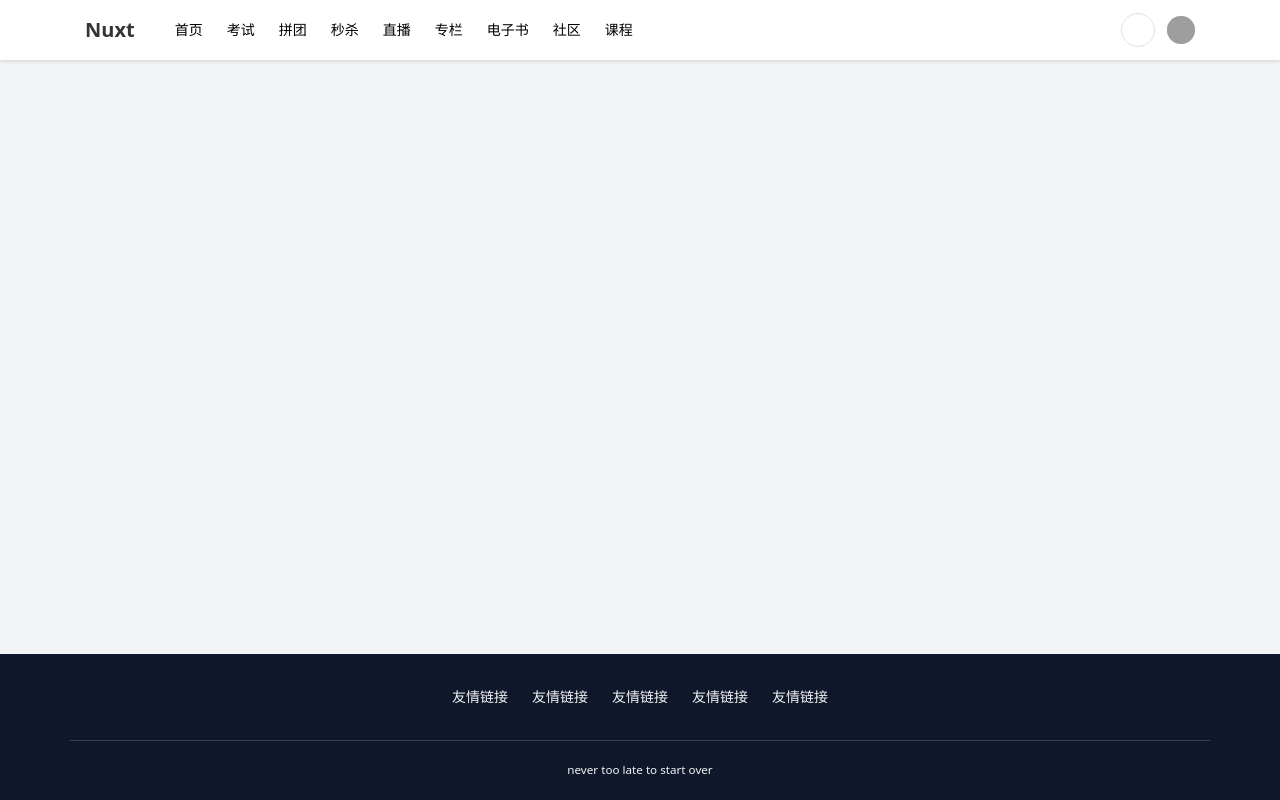
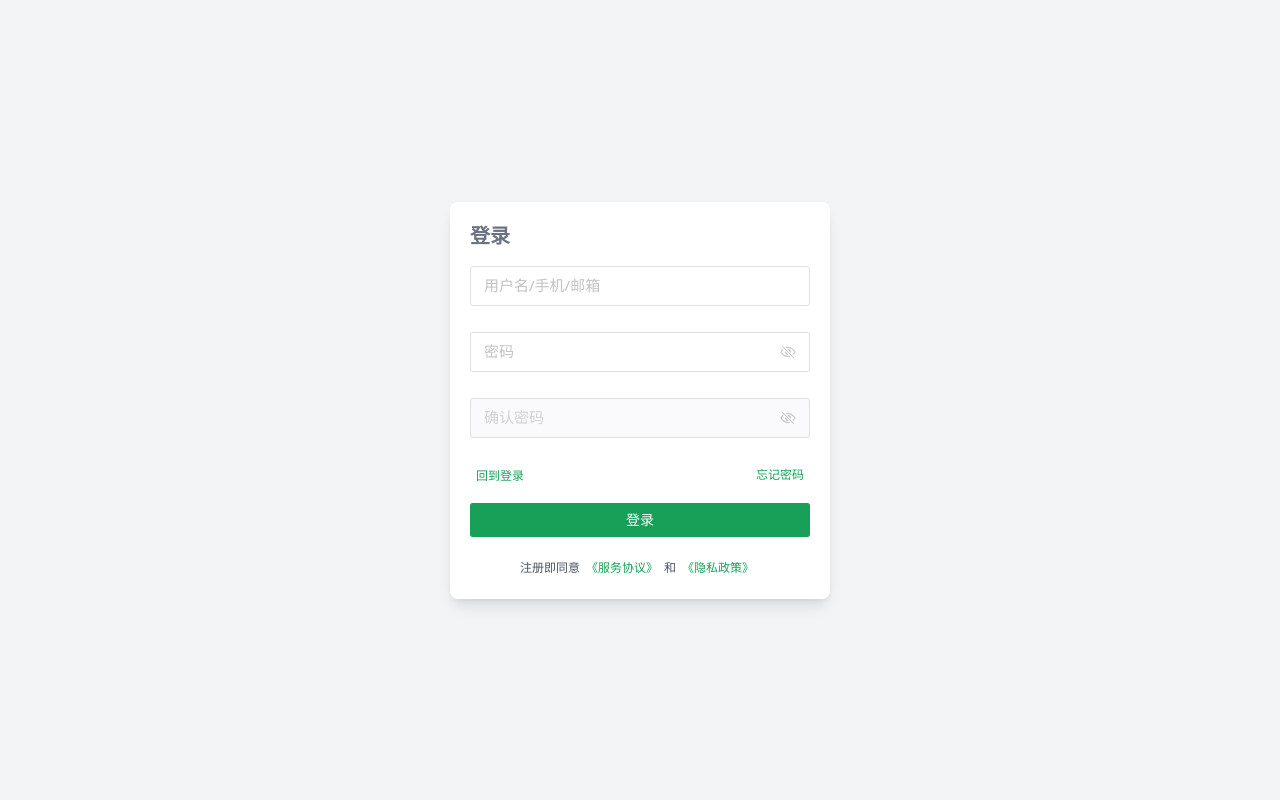
Before and after one commit to anthle/nuxt-edu, a Nuxt app: page /register in a window 1280 px wide. Built offline with nearby package versions, Linux system fonts and the light colour scheme; grey boxes are pictures that could not be loaded; some icons are missing.

Commit message:
feat: complete the layout and validation of the login page and register page

```diff
--- a/app.vue
+++ b/app.vue
@@ -1,12 +1,14 @@
 <script setup>
-import { NConfigProvider } from 'naive-ui'
+import { NConfigProvider, NMessageProvider } from 'naive-ui'
 </script>
 
 <template>
   <div>
     <NConfigProvider inline-theme-disabled>
       <NuxtLayout>
-        <NuxtPage />
+        <NMessageProvider>
+          <NuxtPage />
+        </NMessageProvider>
       </NuxtLayout>
     </NConfigProvider>
   </div>
--- a/components/NavBar.vue
+++ b/components/NavBar.vue
@@ -1,5 +1,5 @@
 <script setup lang="ts">
-import { NAvatar, NButton, NDropdown, NIcon } from 'naive-ui'
+import { NButton, NIcon } from 'naive-ui'
 import { Search } from '@vicons/ionicons5'
 import SearchBar from './SearchBar.vue'
 import type { MenusItem } from '@/components/Ui/types'
@@ -138,12 +138,15 @@ function openSearchBar() {
         </NButton>
       </div>
 
-      <!-- <NButton strong secondary>
-        登录
-      </NButton> -->
-      <NDropdown trigger="hover" :options="options">
+      <NuxtLink to="/login">
+        <NButton strong secondary>
+          登录
+        </NButton>
+      </NuxtLink>
+
+      <!-- <NDropdown trigger="hover" :options="options">
         <NAvatar round size="small" src="https://07akioni.oss-cn-beijing.aliyuncs.com/07akioni.jpeg" />
-      </NDropdown>
+      </NDropdown> -->
     </div>
   </div>
   <div class="w-full h-20" />
--- /dev/null
+++ b/layouts/login.vue
@@ -0,0 +1,16 @@
+<script setup lang="ts">
+const props = defineProps<{
+  modelValue?: boolean
+}>()
+</script>
+
+<template>
+  <div class="min-h-screen bg-gray-100 flex items-center justify-center">
+    <div class="rounded-lg shadow-lg p-5 bg-white">
+      <h4 class="pb-4 m-0 text-xl text-gray-500">
+        {{ $route.meta.title || '登录' }}
+      </h4>
+      <slot />
+    </div>
+  </div>
+</template>
--- /dev/null
+++ b/pages/login.vue
@@ -0,0 +1,83 @@
+<script setup lang="ts">
+import type { FormInst } from 'naive-ui'
+import { NButton, NForm, NFormItem, NInput, useMessage } from 'naive-ui'
+
+definePageMeta({
+  layout: 'login',
+})
+
+useHead({
+  title: '登录',
+})
+
+const formRef = ref<FormInst | null>(null)
+const message = useMessage()
+const formValue = ref({
+  username: '',
+  password: '',
+})
+const rules = {
+  username: {
+    required: true,
+    message: '请输入用户名/手机/邮箱',
+  },
+  password: {
+    required: true,
+    message: '请输入密码',
+  },
+}
+
+function handleValidateClick() {
+  formRef.value?.validate((error) => {
+    if (!error) {
+      message.success('注册成功')
+    }
+    else {
+      console.log(error)
+      // message.error('注册失败')
+    }
+  })
+}
+</script>
+
+<template>
+  <NForm
+    ref="formRef"
+    class="w-[340px]"
+    :model="formValue"
+    :rules="rules"
+    size="large"
+  >
+    <NFormItem path="username" :show-label="false">
+      <NInput v-model:value="formValue.username" placeholder="用户名/手机/邮箱" />
+    </NFormItem>
+    <NFormItem path="password" :show-label="false">
+      <NInput v-model:value="formValue.password" show-password-on="click" placeholder="密码" type="password" />
+    </NFormItem>
+    <div class="flex justify-between mb-4 text-green-500">
+      <NuxtLink to="/register">
+        <NButton type="primary" quaternary size="tiny">
+          注册
+        </NButton>
+      </NuxtLink>
+      <NButton type="primary" quaternary size="tiny">
+        忘记密码
+      </NButton>
+    </div>
+    <div>
+      <NButton class="w-full" type="primary" attr-type="button" @click="handleValidateClick">
+        登录
+      </NButton>
+    </div>
+    <div class="flex justify-center items-center w-full text-gray-600 mt-5 text-xs">
+      注册即同意
+      <NButton quaternary type="primary" size="tiny">
+        《服务协议》
+      </NButton>
+      和
+      <NButton quaternary type="primary" size="tiny">
+        《隐私政策》
+      </NButton>
+    </div>
+  </NForm>
+</template>
--- /dev/null
+++ b/pages/register.vue
@@ -0,0 +1,125 @@
+<script setup lang="ts">
+import type { FormInst, FormItemInst, FormItemRule, FormRules } from 'naive-ui'
+import { NButton, NForm, NFormItem, NInput, useMessage } from 'naive-ui'
+
+interface ModelType {
+  username: string
+  password: string
+  reenteredPassword: string
+}
+
+definePageMeta({
+  layout: 'login',
+  title: '注册',
+})
+
+const title = ref('注册')
+useHead({ title })
+
+const formRef = ref<FormInst | null>(null)
+const rPasswordFormItemRef = ref<FormItemInst | null>(null)
+const message = useMessage()
+
+const formValue = ref<ModelType>({
+  username: '',
+  password: '',
+  reenteredPassword: '',
+})
+
+const rules: FormRules = {
+  username: {
+    required: true,
+    message: '用户名/手机/邮箱必填',
+  },
+  password: {
+    required: true,
+    message: '请输入密码',
+  },
+  reenteredPassword: [
+    {
+      required: true,
+      message: '请再次输入密码',
+      trigger: 'blur',
+    },
+    {
+      required: true,
+      message: '两次密码输入不一致',
+      validator: validatePasswordStartWith,
+      trigger: 'input',
+    },
+    {
+      required: true,
+      message: '两次密码输入不一致',
+      validator: validatePasswordSame,
+      trigger: ['blur', 'password-input'],
+    },
+  ],
+}
+
+function validatePasswordStartWith(rule: FormItemRule, value: string): boolean {
+  return !!formValue.value.password
+        && formValue.value.password.startsWith(value)
+        && formValue.value.password.length >= value.length
+}
+
+function validatePasswordSame(rule: FormItemRule, value: string): boolean {
+  return value === formValue.value.password
+}
+
+function handlePasswordInput() {
+  if (formValue.value.reenteredPassword) {
+    rPasswordFormItemRef.value?.validate({ trigger: 'password-input' })
+  }
+}
+function handleValidateClick() {
+  formRef.value?.validate((error) => {
+    if (!error) {
+      message.success('注册成功')
+    }
+    else {
+      console.log(error)
+      message.error('注册失败')
+    }
+  })
+}
+</script>
+
+<template>
+  <NForm ref="formRef" class="w-[340px]" :model="formValue" :rules="rules" size="large">
+    <NFormItem path="username" :show-label="false">
+      <NInput v-model:value="formValue.username" placeholder="用户名/手机/邮箱" />
+    </NFormItem>
+    <NFormItem path="password" :show-label="false">
+      <NInput v-model:value="formValue.password" show-password-on="click" placeholder="密码" type="password" @input="handlePasswordInput" @keydown.enter.prevent />
+    </NFormItem>
+    <NFormItem ref="rPasswordFormItemRef" first path="reenteredPassword" :show-label="false">
+      <NInput v-model:value="formValue.reenteredPassword" :disabled="!formValue.password" show-password-on="click" placeholder="确认密码" type="password" @keydown.enter.prevent />
+    </NFormItem>
+    <div class="flex justify-between mb-4 text-green-500">
+      <NuxtLink to="/login">
+        <NButton type="primary" quaternary size="tiny">
+          回到登录
+        </NButton>
+      </NuxtLink>
+
+      <NButton type="primary" quaternary size="tiny">
+        忘记密码
+      </NButton>
+    </div>
+    <div>
+      <NButton class="w-full" type="primary" attr-type="button" @click="handleValidateClick">
+        登录
+      </NButton>
+    </div>
+    <div class="flex justify-center items-center w-full text-gray-600 mt-5 text-xs">
+      注册即同意
+      <NButton quaternary type="primary" size="tiny">
+        《服务协议》
+      </NButton>
+      和
+      <NButton quaternary type="primary" size="tiny">
+        《隐私政策》
+      </NButton>
+    </div>
+  </NForm>
+</template>
```
